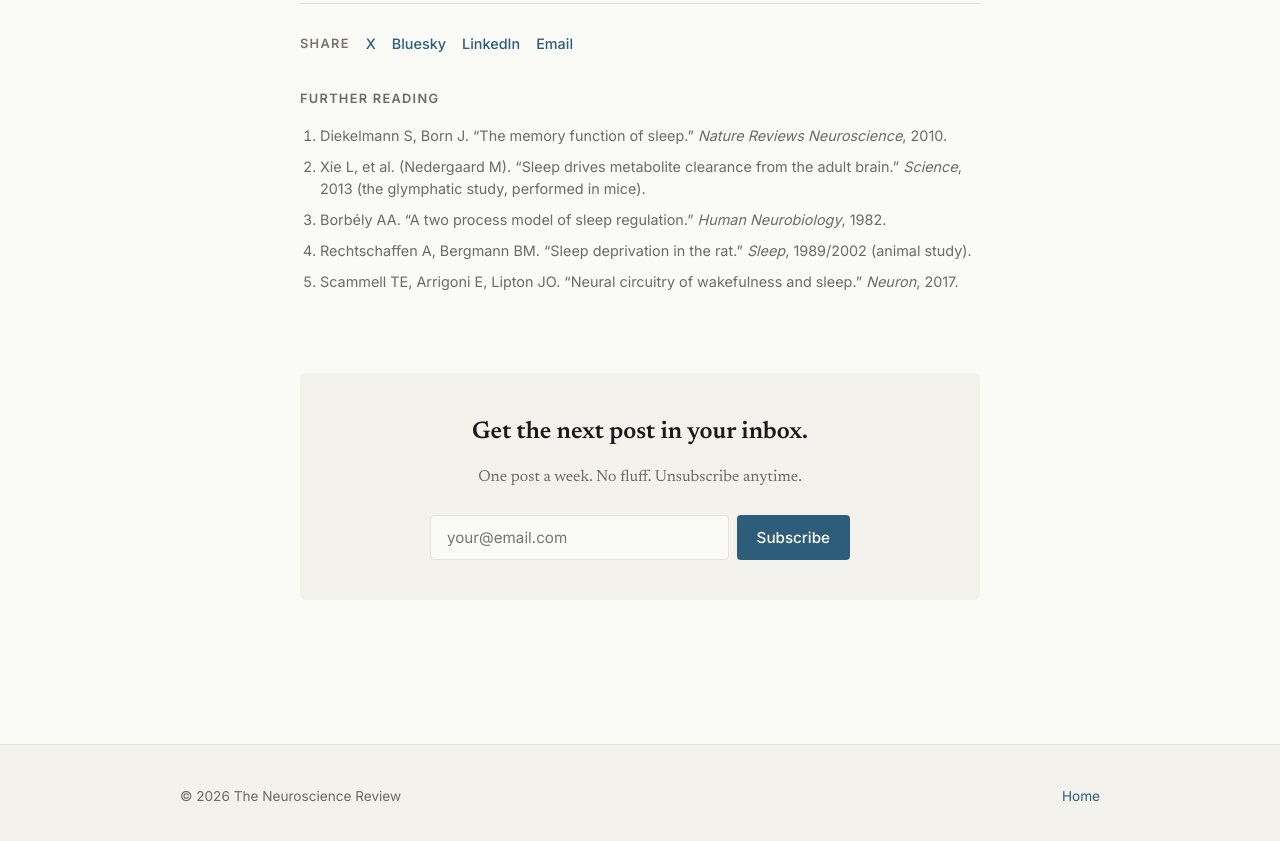
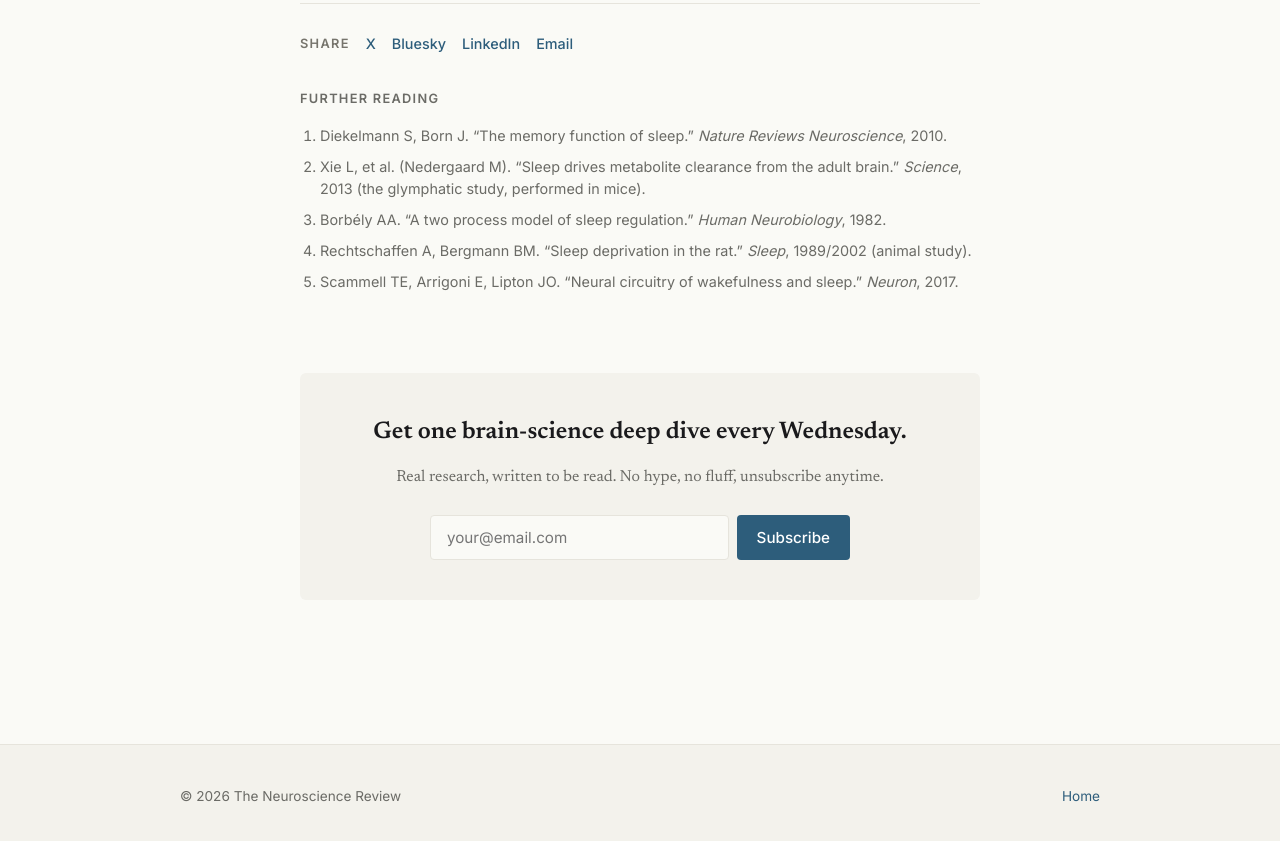
Before and after one commit to camhunterton-del/neuroscience-review, a plain HTML site: page posts/why-we-sleep.html in a window 1280 px wide. Shown: the part 5798-6639 px from the top of the page. Drawn offline with Linux system fonts and the light colour scheme.

Commit message:
Stronger subscribe CTA copy site-wide (value + Wednesday cadence + anti-hype)

```diff
--- a/posts/why-we-sleep.html
+++ b/posts/why-we-sleep.html
@@ -154,8 +154,8 @@
     </article>
 
     <section class="cta">
-      <h3>Get the next post in your inbox.</h3>
-      <p>One post a week. No fluff. Unsubscribe anytime.</p>
+      <h3>Get one brain-science deep dive every Wednesday.</h3>
+      <p>Real research, written to be read. No hype, no fluff, unsubscribe anytime.</p>
       <form class="cta__form" action="https://buttondown.com/api/emails/embed-subscribe/hunterton" method="post" target="_blank">
         <input type="email" name="email" class="cta__input" placeholder="your@email.com" required aria-label="Email address">
         <button type="submit" class="cta__button">Subscribe</button>
```
Also changed, not shown: about.html (+2 -2 lines), index.html (+2 -2 lines), posts/aggression-switch-in-the-brain.html (+2 -2 lines), posts/dopamine-doesnt-do-what-you-think.html (+2 -2 lines), posts/how-memory-works.html (+2 -2 lines), posts/the-blood-brain-barrier.html (+2 -2 lines), posts/what-fmri-measures.html (+2 -2 lines), posts/what-is-a-neuron.html (+2 -2 lines).
